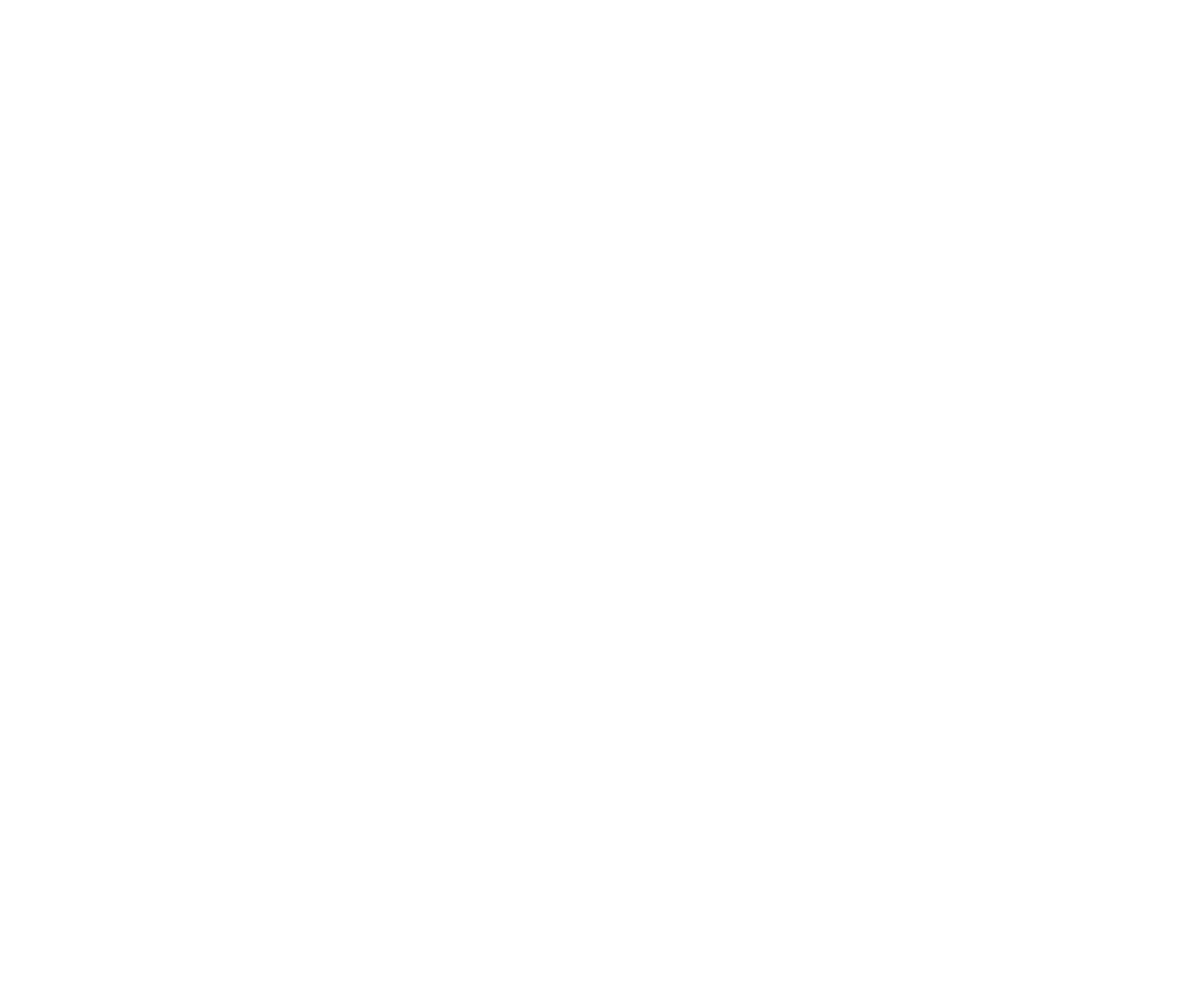
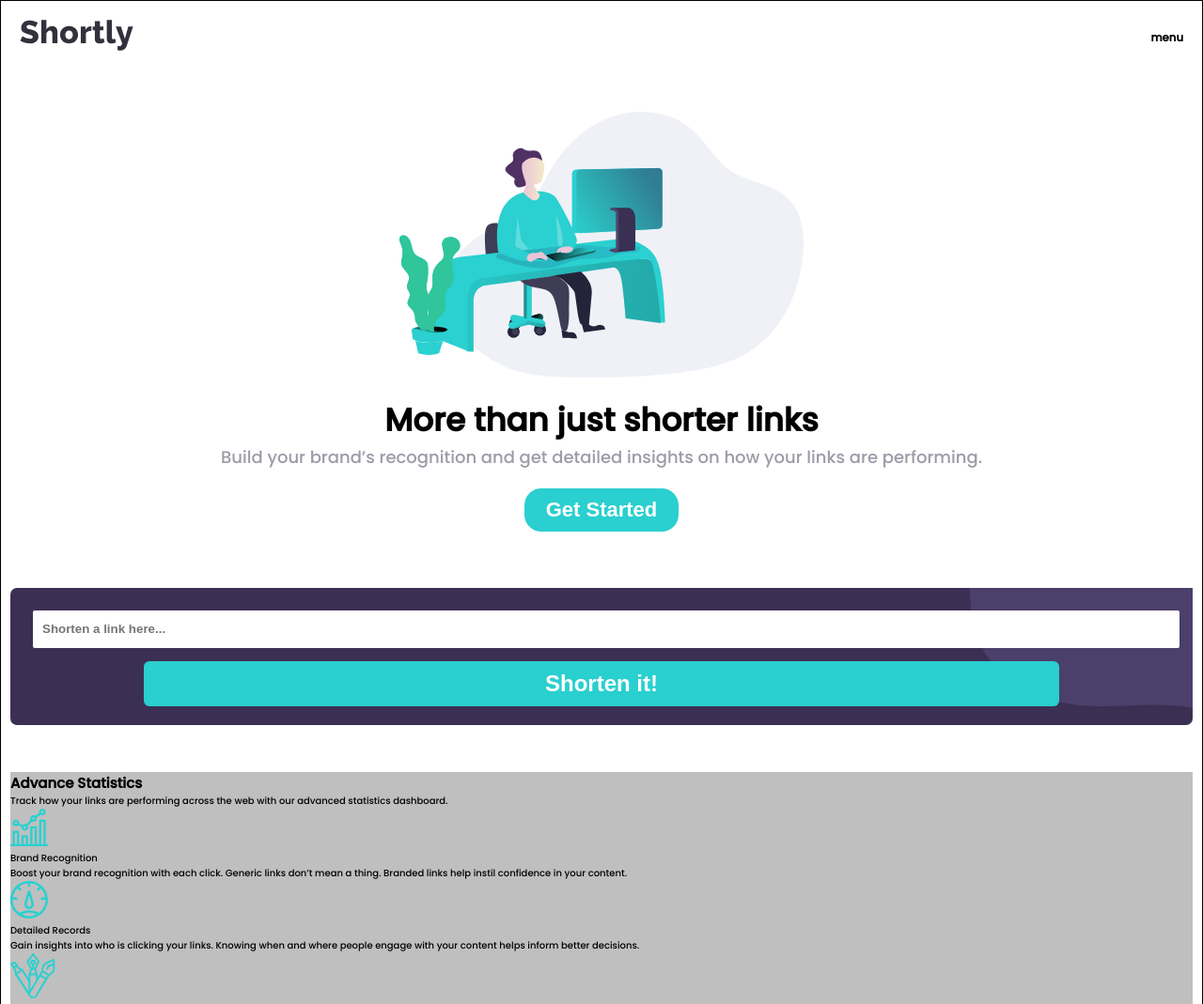
Before and after one commit to NidhiSharma63/url-shortner, a plain HTML site: page index.html in a window 1280 px wide. Shown: the top 1069 px of the page at 94% size. Before the commit the page ends 800 px from the top, so only its background shows below. Drawn offline with Linux system fonts and the light colour scheme.

Commit message:
shortner section added

```diff
--- a/index.html
+++ b/index.html
@@ -11,19 +11,80 @@
 
   <div class="main-wrapper">
     <div class="header">
-
+        <div class="logo">
+          <img src="./images/logo.svg" alt="logo">
+        </div>
+        <div class="nav-bar">
+          <ul>
+            <li>Feature</li>
+            <li>Pricing</li>
+            <li>Resources</li>
+          </ul>
+          <div class="button-wrapper">
+            <button class="login">Login</button>
+            <button class="signup">Sign Up</button>
+          </div>
+        </div>
+        <!-- nav-bar end -->
+        <div class="menu">
+          <h3>menu</h3>
+          <!-- <img src="./images/icon-detailed-records.svg" alt="menu"> -->
+        </div>
     </div>
     <!-- header end -->
-    <div class="infor-wrapper">
-
+    <div class="info-wrapper">
+        <div class="col1">
+            <h1>More than just shorter links</h1>
+            <p>
+              Build your brand’s recognition and get detailed insights
+              on how your links are performing.
+            </p>
+            <button class="get-started">
+              Get Started
+            </button>
+        </div>
+        <div class="col2">
+          <img src="./images/illustration-working.svg" alt="img">
+        </div>
     </div>
-    <!-- infor-wrapper end -->
+    <!-- info-wrapper end -->
     <div class="shortner-wrapper">
-
+      <div class="bg-image">
+        <img src="./images/bg-shorten-mobile.svg" alt="">
+      </div>
+      <div class="col1">
+        <input type="url" placeholder="Shorten a link here...">
+      </div>
+        <button class="shorten-btn">Shorten it!</button>
     </div>
     <!-- shortner-wrapper end -->
     <div class="advance-wrapper">
-
+      <div class="col1">
+        <h2>Advance Statistics</h2>
+        <p>Track how your links are performing across the web with our
+          advanced statistics dashboard.
+        </p>
+      </div>
+      <div class="col2">
+        <div class="card-1">
+          <img src="./images/icon-brand-recognition.svg" alt="icon-brand-recognition">
+          <p class="title">Brand Recognition</p>
+          <p>Boost your brand recognition with each click. Generic links don’t
+            mean a thing. Branded links help instil confidence in your content.</p>
+        </div>
+        <div class="card-2">
+          <img src="./images/icon-detailed-records.svg" alt="icon-detailed-records">
+          <p class="title">Detailed Records</p>
+          <p>Gain insights into who is clicking your links. Knowing when and where
+            people engage with your content helps inform better decisions.</p>
+        </div>
+        <div class="card-3">
+          <img src="./images/icon-fully-customizable.svg" alt="icon-fully-customizable">
+          <p class="title">Fully Customizable</p>
+          <p>Improve brand awareness and content discoverability through customizable
+            links, supercharging audience engagement.</p>
+        </div>
+      </div>
     </div>
     <div class="boost-wrapper">
 
--- a/style.css
+++ b/style.css
@@ -0,0 +1,196 @@
+@import url('https://fonts.googleapis.com/css2?family=Poppins:wght@500&display=swap');
+
+
+
+
+*{
+    margin: 0;
+    padding: 0;
+}
+html{
+    font-size: 62.5%;
+}
+body{
+    overflow-x: hidden;
+    font-family: 'Poppins', sans-serif;
+}
+:root{
+    --Cyan: hsl(180, 66%, 49%);
+    --Dark-Violet: hsl(257, 27%, 26%);
+    --Red: hsl(0, 87%, 67%);
+    --Gray: hsl(0, 0%, 75%);
+    --Grayish-Violet: hsl(257, 7%, 63%);
+    --Very-Dark-Blue: hsl(255, 11%, 22%);
+    --Very-Dark-Violet: hsl(260, 8%, 14%);
+}
+.main-wrapper{
+    display: grid;
+    grid-template-areas:
+    'header'
+    'info-wrapper'
+    'shortner-wrapper'
+    'advance-wrapper'
+    'boost-wrapper'
+    'footer';
+    gap: 5rem;
+    max-width: 1300px;
+    border: 1px solid;
+    margin: auto;
+    padding: 0rem 1rem;
+}
+/* header section */
+.header{
+    grid-area: header;
+    display: flex;
+    align-items: center;
+    justify-content: space-between;
+    padding: 2rem 1rem;
+    padding-bottom: 0rem;
+}
+.nav-bar{
+    background-color: var(--Dark-Violet);
+    color: white;
+    padding: 1rem;
+    border-radius: .8rem;
+    position: absolute;
+    top: 5rem;
+    left: 40%;
+    display: none;
+}
+.nav-bar ul{
+    list-style: none;
+    text-align: center;
+    box-shadow: 0rem 0.02rem 0rem white;
+}
+ul li{
+    padding: 1rem;
+    font-size: 1.7rem;
+    font-weight: 700;
+    cursor: pointer;
+}
+.button-wrapper{
+    display: flex;
+    flex-direction: column;
+    padding: 1rem;
+}
+.button-wrapper .login,
+.button-wrapper .signup{
+    font-size: 1.7rem;
+    font-weight: 700;
+    color: white;
+    border: none;
+    padding: 1rem 10rem;
+    background-color: transparent;
+    margin-bottom: 1rem;
+    cursor: pointer;
+}
+.button-wrapper .signup{
+    background-color: var(--Cyan);
+    border-radius: 2rem;
+}
+
+/* header section end */
+/* info wrapper */
+.info-wrapper{
+    grid-area: info-wrapper;
+    display: grid;
+    grid-template-areas:
+    'col2'
+    'col1';
+}
+.info-wrapper .col1{
+    grid-area: col1;
+    display: flex;
+    flex-direction: column;
+    align-items: center;
+    justify-content: center;
+    padding: 1rem;
+}
+.info-wrapper .col2{
+    grid-area: col2;
+    display: flex;
+    flex-direction: column;
+    align-items: center;
+    justify-content: center;
+    padding: 1rem;
+}
+.info-wrapper .col1 h1{
+    font-size: 3.4rem;
+    text-align: center;
+}
+.info-wrapper .col1 p{
+    font-size: 1.8rem;
+    text-align: center;
+    color: var(--Grayish-Violet);
+}
+.info-wrapper button{
+    font-weight: 700;
+    margin-top: 2rem;
+    padding: 1rem 2.3rem;
+    border-radius: 1.8rem;
+    font-size: 2.2rem;
+    color: white;
+    background: var(--Cyan);
+    border: none;
+    cursor: pointer;
+}
+.info-wrapper .col2 img{
+    max-width: 43rem;
+}
+
+/* info- wrapper end */
+.shortner-wrapper{
+    grid-area: shortner-wrapper;
+    display: grid;
+    grid-template-areas:
+    'col1'
+    'col2';
+    background-color: var(--Dark-Violet);
+    padding: 2rem;
+    border-radius: 0.7rem;
+    position: relative;
+    z-index: -2;
+}
+.shortner-wrapper .bg-image{
+    position: absolute;
+    right: 0;
+    z-index: -1;
+}
+.shortner-wrapper .col1{
+    height: 4rem;
+    padding: 0.4rem;
+}
+.shortner-wrapper .col1 input{
+    width: 100%;
+    height: 100%;
+    border-radius: 0.2rem;
+    border: none;
+    padding-left: 1rem;
+    font-size: rem;
+    font-weight: 700;
+}
+.shortner-wrapper button{
+    width: 80%;
+    margin: auto;
+    margin-top: 1rem;
+    padding: 1rem 0rem;
+    font-size: 2.4rem;
+    font-weight: 700;
+    background: var(--Cyan);
+    border: none;
+    border-radius: 0.6rem;
+    color: whh;
+    color: white;
+    cursor: pointer;
+}
+/* shortner-wrapper end */
+.advance-wrapper{
+    grid-area: advance-wrapper;
+    background-color:var(--Gray);
+}
+.boost-wrapper{
+    grid-area: boost-wrapper;
+}
+.footer{
+    grid-area: footer;
+}
```
